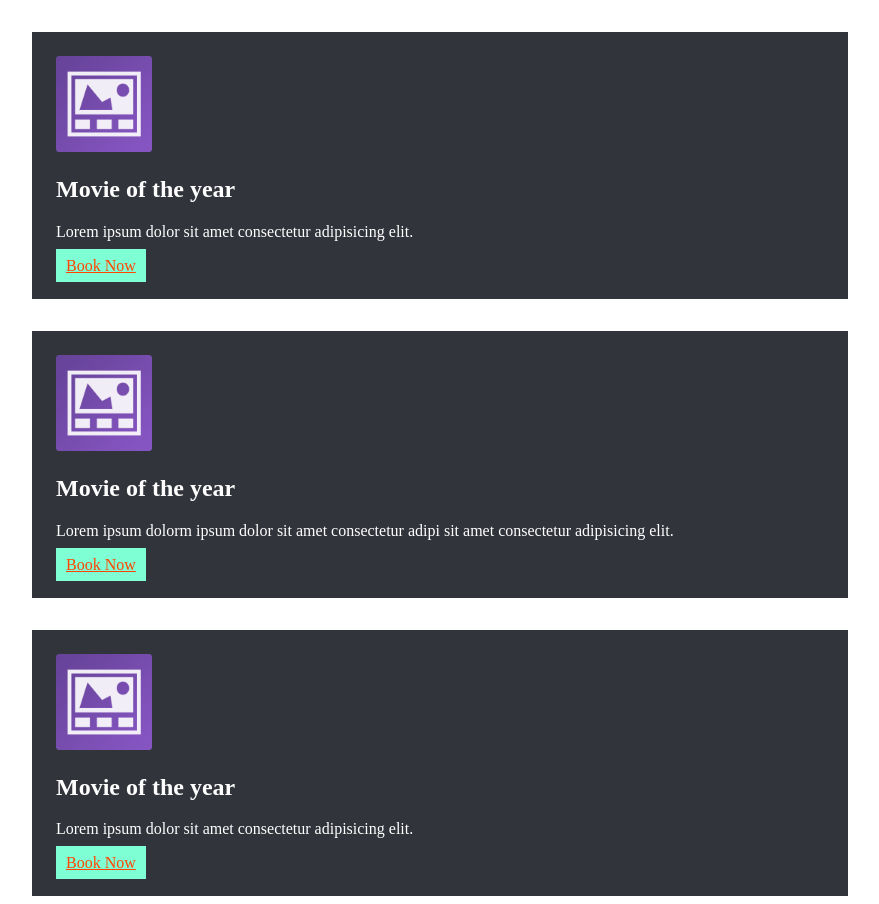
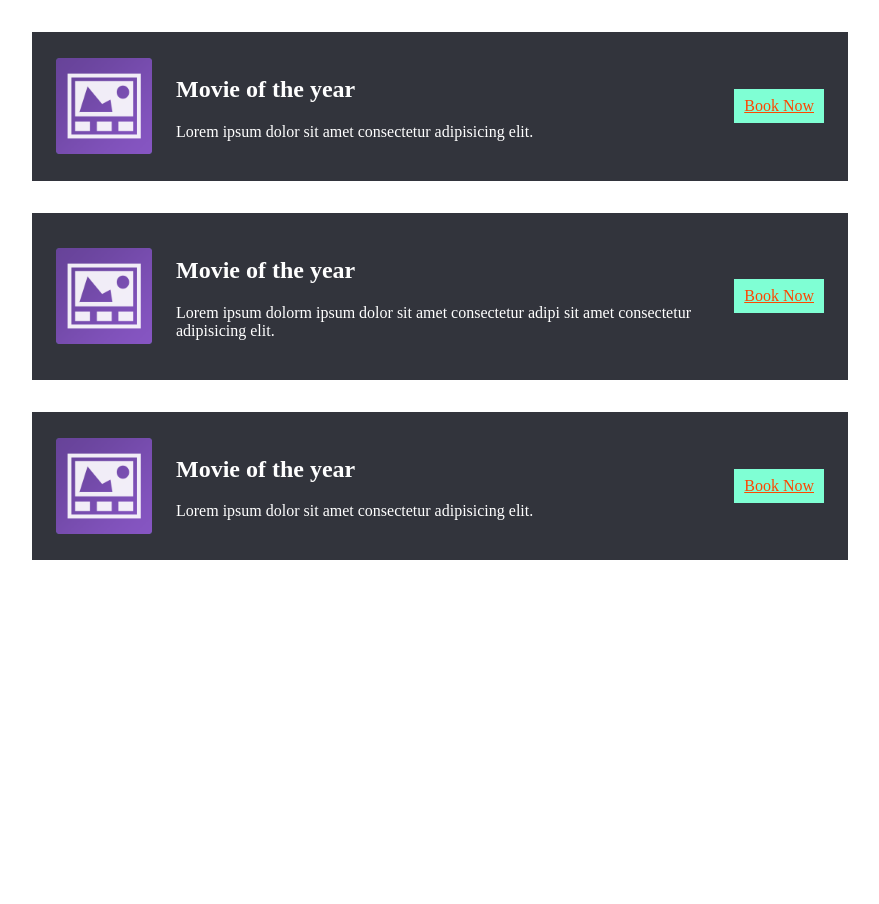
Before and after one commit to tanvirSajib/css-laracast, a plain HTML site: page flexbox/5.3-Grow-and-Shrink-Flex-Items.html in a window 1280 px wide. Shown: the whole page, without its empty margins (200-1079 px from the left). After the commit the page ends 800 px from the top, so only its background shows below. Drawn offline with Linux system fonts and the light colour scheme.

Commit message:
css done

```diff
--- a/flexbox/5.3-Grow-and-Shrink-Flex-Items.html
+++ b/flexbox/5.3-Grow-and-Shrink-Flex-Items.html
@@ -21,13 +21,20 @@
             padding: 1.5rem;
             color: #fff;
 
+            display: flex;
+            gap: 1.5rem;
+            align-items: center;
+        }
 
+        .movie div {
+            flex-grow: 1;
         }
 
         a {
             color: orangered;
             background-color: aquamarine;
             padding: 8px 10px;
+            flex-shrink: 0;
 
         }
     </style>
```
